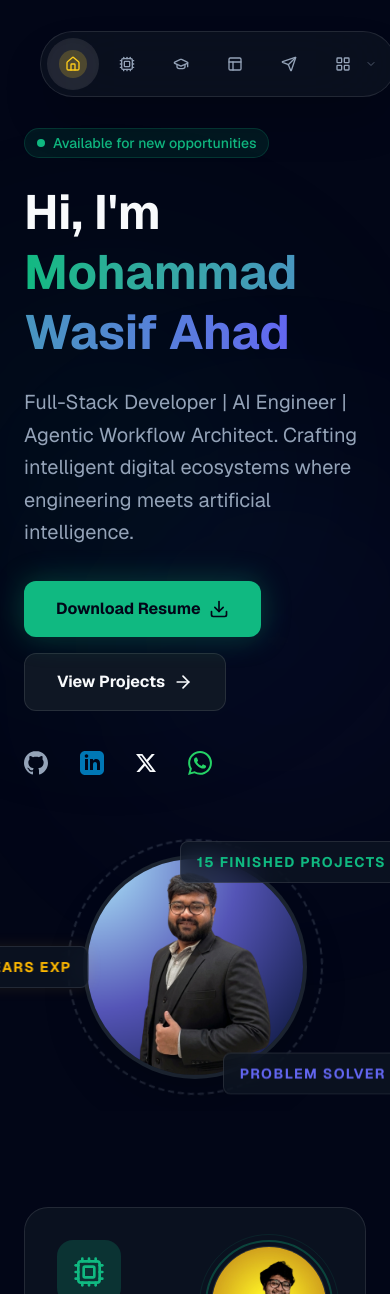
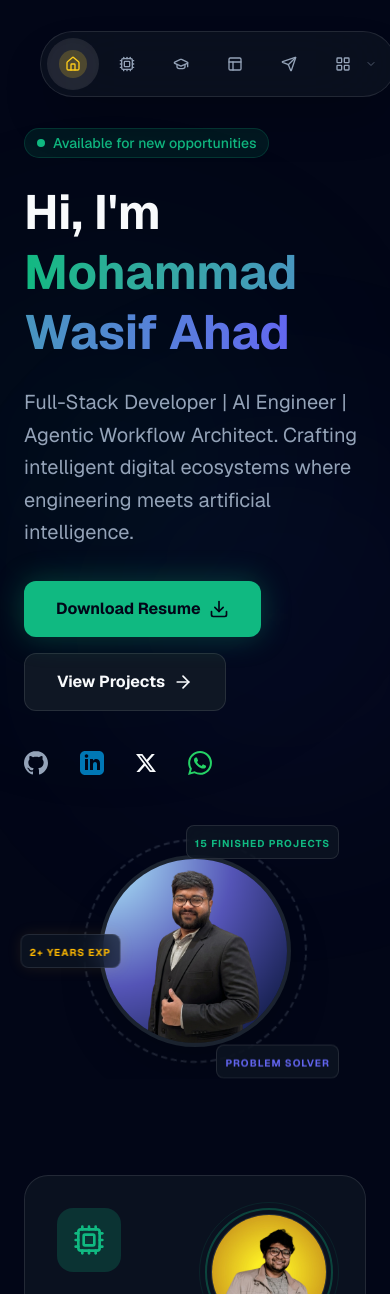
Before and after one commit to wasif23ahad/wasif23ahad-portfolio, a Next.js app: page / in a window 390 px wide. Shown: the top 1294 px of the page. Built offline with nearby package versions, Linux system fonts and the light colour scheme.

Commit message:
feat: create Hero section with profile details, social links, and animated elements

```diff
--- a/src/components/sections/Hero.tsx
+++ b/src/components/sections/Hero.tsx
@@ -123,14 +123,14 @@ export default function Hero() {
           transition={{ duration: 1, ease: "easeOut" }}
           className="relative flex justify-center lg:justify-end lg:-translate-y-16"
         >
-          <div className="relative w-72 h-72 md:w-[480px] md:h-[480px] flex items-center justify-center">
+          <div className="relative w-64 h-64 md:w-[480px] md:h-[480px] flex items-center justify-center">
             {/* Ash-Themed Decorative Rings */}
             <div className="absolute inset-4 border-2 border-dashed border-text-secondary/20 rounded-full animate-[spin_30s_linear_infinite]" />
             <div className="absolute inset-12 border-2 border-text-secondary/30 rounded-full animate-[spin_25s_linear_infinite_reverse]" />
             <div className="absolute inset-24 border-[3px] border-text-secondary/40 rounded-full" />
 
             {/* Image Container */}
-            <div className="relative w-56 h-56 md:w-80 md:h-80 rounded-full overflow-hidden border-4 border-text-primary/5 shadow-2xl z-10 bg-surface">
+            <div className="relative w-48 h-48 md:w-80 md:h-80 rounded-full overflow-hidden border-4 border-text-primary/5 shadow-2xl z-10 bg-surface">
               <Image
                 src="/ProfilePicture/WasifDp.png"
                 alt="Mohammad Wasif Ahad"
@@ -148,25 +148,25 @@ export default function Hero() {
             <motion.div
               animate={{ y: [0, -15, 0] }}
               transition={{ duration: 4, repeat: Infinity, ease: "easeInOut" }}
-              className="absolute top-[10%] -right-16 glass px-4 py-2 rounded-lg border border-ai-accent/30 z-20"
+              className="absolute top-[5%] -right-4 md:top-[10%] md:-right-16 glass px-2 py-1 md:px-4 md:py-2 rounded-lg border border-ai-accent/30 z-20"
             >
-              <span className="text-ai-accent font-mono text-sm tracking-widest font-bold whitespace-nowrap">15 FINISHED PROJECTS</span>
+              <span className="text-ai-accent font-mono text-[10px] md:text-sm tracking-widest font-bold whitespace-nowrap">15 FINISHED PROJECTS</span>
             </motion.div>
 
             <motion.div
               animate={{ y: [0, 15, 0] }}
               transition={{ duration: 5, repeat: Infinity, ease: "easeInOut" }}
-              className="absolute bottom-[10%] -right-16 glass px-4 py-2 rounded-lg border border-fs-accent/30 z-20"
+              className="absolute bottom-[5%] -right-4 md:bottom-[10%] md:-right-16 glass px-2 py-1 md:px-4 md:py-2 rounded-lg border border-fs-accent/30 z-20"
             >
-              <span className="text-fs-accent font-mono text-sm tracking-widest font-bold whitespace-nowrap">PROBLEM SOLVER</span>
+              <span className="text-fs-accent font-mono text-[10px] md:text-sm tracking-widest font-bold whitespace-nowrap">PROBLEM SOLVER</span>
             </motion.div>
 
             <motion.div
               animate={{ x: [0, 10, 0] }}
               transition={{ duration: 6, repeat: Infinity, ease: "easeInOut" }}
-              className="absolute top-1/2 -left-28 -translate-y-1/2 glass px-4 py-2 rounded-lg border border-amber-400/30 z-20 shadow-[0_0_15px_rgba(251,191,36,0.1)]"
+              className="absolute top-1/2 -left-12 md:-left-28 -translate-y-1/2 glass px-2 py-1 md:px-4 md:py-2 rounded-lg border border-amber-400/30 z-20 shadow-[0_0_15px_rgba(251,191,36,0.1)]"
             >
-              <span className="text-amber-400 font-mono text-sm tracking-widest font-bold whitespace-nowrap">2+ YEARS EXP</span>
+              <span className="text-amber-400 font-mono text-[10px] md:text-sm tracking-widest font-bold whitespace-nowrap">2+ YEARS EXP</span>
             </motion.div>
           </div>
         </motion.div>
```
